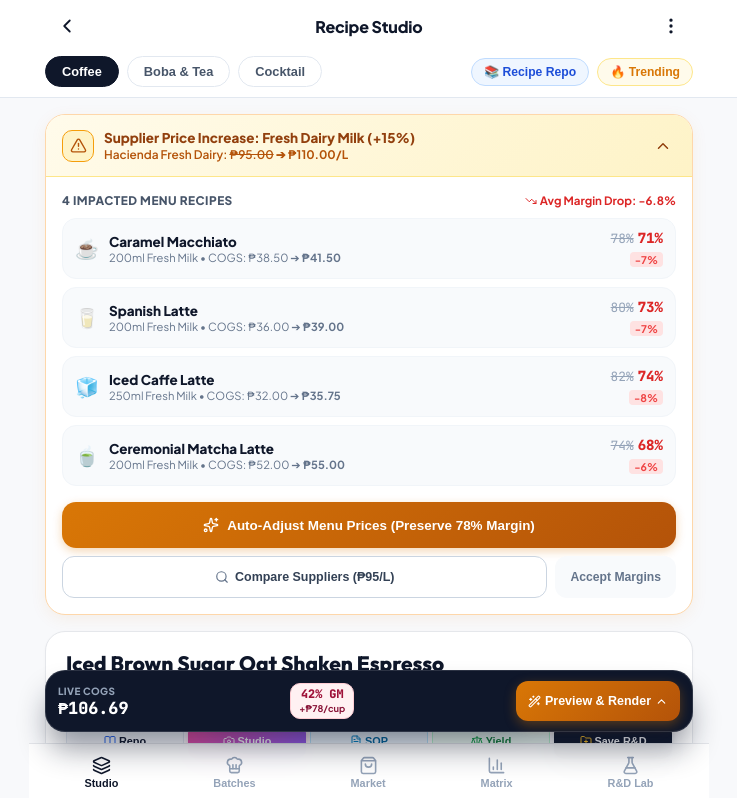
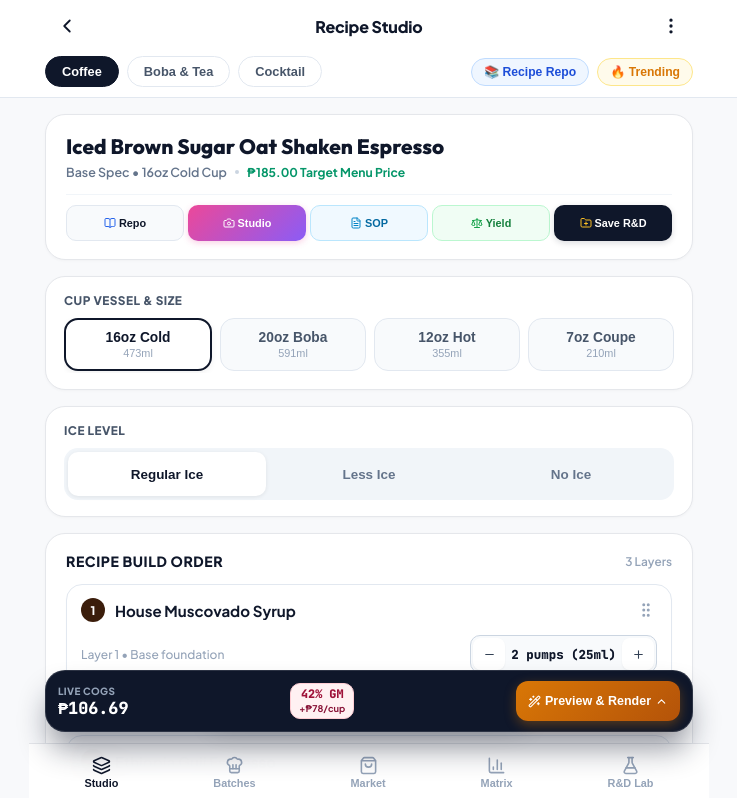
Before and after one commit to acaballero2010/cafe, a React (Vite) app: page / in a window 1280 px wide. Shown: the top 798 px of the page, without its empty margins (271-1008 px from the left). Built offline with nearby package versions, Linux system fonts and the light colour scheme.

Commit message:
fix(ui): isolate supplier price alert card exclusively to market page

```diff
--- a/src/App.jsx
+++ b/src/App.jsx
@@ -211,26 +211,6 @@ export function App() {
 
       {/* 2. Main Scrollable Container with 160px Bottom Scroll Clearance */}
       <main style={{ flex: 1, padding: '16px 16px 160px', maxWidth: '680px', width: '100%', margin: '0 auto' }}>
-        {/* Supplier Price Shift & Margin Impact Alert Card */}
-        {showPriceAlert && (
-          <SupplierPriceAlertCard
-            onAutoAdjustPrices={(impacted) => {
-              // Update current recipe menuPrice if it's one of the impacted
-              const match = impacted.find(i => currentRecipe.name.toLowerCase().includes(i.name.toLowerCase()))
-              if (match) {
-                setCurrentRecipe(prev => ({ ...prev, menuPrice: match.suggestedPrice }))
-              }
-            }}
-            onCompareSuppliers={() => {
-              setActiveTab('marketplace')
-            }}
-            onAcceptMargins={() => {
-              // Updates catalog unit cost for fresh milk
-              setCatalog(prev => prev.map(item => item.id.includes('milk') ? { ...item, unitCostPerMl: 0.110 } : item))
-            }}
-            onDismiss={() => setShowPriceAlert(false)}
-          />
-        )}
         {activeTab === 'studio' && (
           isSpecSheetMode ? (
             <SpecSheetView
@@ -266,6 +246,27 @@ export function App() {
         )}
 
         {activeTab === 'marketplace' && (
+          <div style={{ display: 'flex', flexDirection: 'column', gap: '16px' }}>
+            {/* Supplier Price Shift & Margin Impact Alert Card (Market Page Only) */}
+            {showPriceAlert && (
+              <SupplierPriceAlertCard
+                onAutoAdjustPrices={(impacted) => {
+                  // Update current recipe menuPrice if it's one of the impacted
+                  const match = impacted.find(i => currentRecipe.name.toLowerCase().includes(i.name.toLowerCase()))
+                  if (match) {
+                    setCurrentRecipe(prev => ({ ...prev, menuPrice: match.suggestedPrice }))
+                  }
+                }}
+                onCompareSuppliers={() => {
+                  // Already on marketplace
+                }}
+                onAcceptMargins={() => {
+                  // Updates catalog unit cost for fresh milk
+                  setCatalog(prev => prev.map(item => item.id.includes('milk') ? { ...item, unitCostPerMl: 0.110 } : item))
+                }}
+                onDismiss={() => setShowPriceAlert(false)}
+              />
+            )}
             <Marketplace
               catalog={catalog}
               onUpdateCatalogPrice={handleApplyPriceUpdates}
@@ -278,6 +279,7 @@ export function App() {
               cartItems={cartItems}
               setCartItems={setCartItems}
             />
+          </div>
         )}
 
         {activeTab === 'matrix' && (
```
Lines whose indentation alone changed are shown as unchanged.
